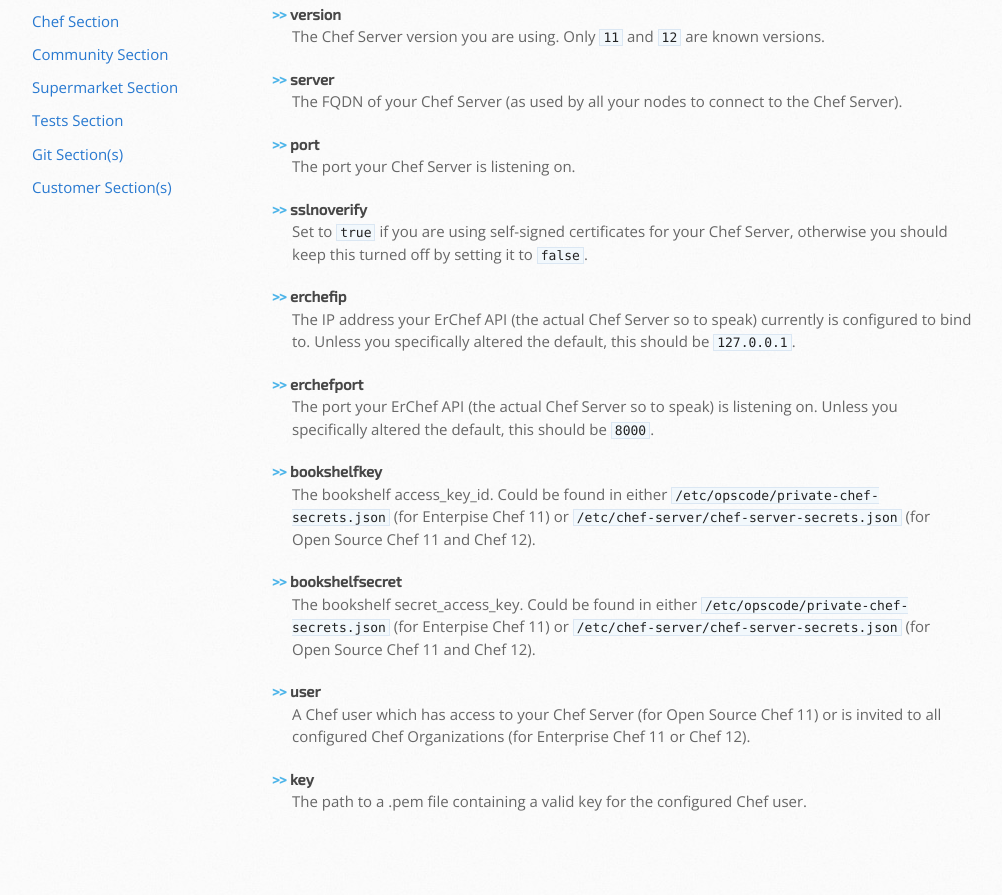
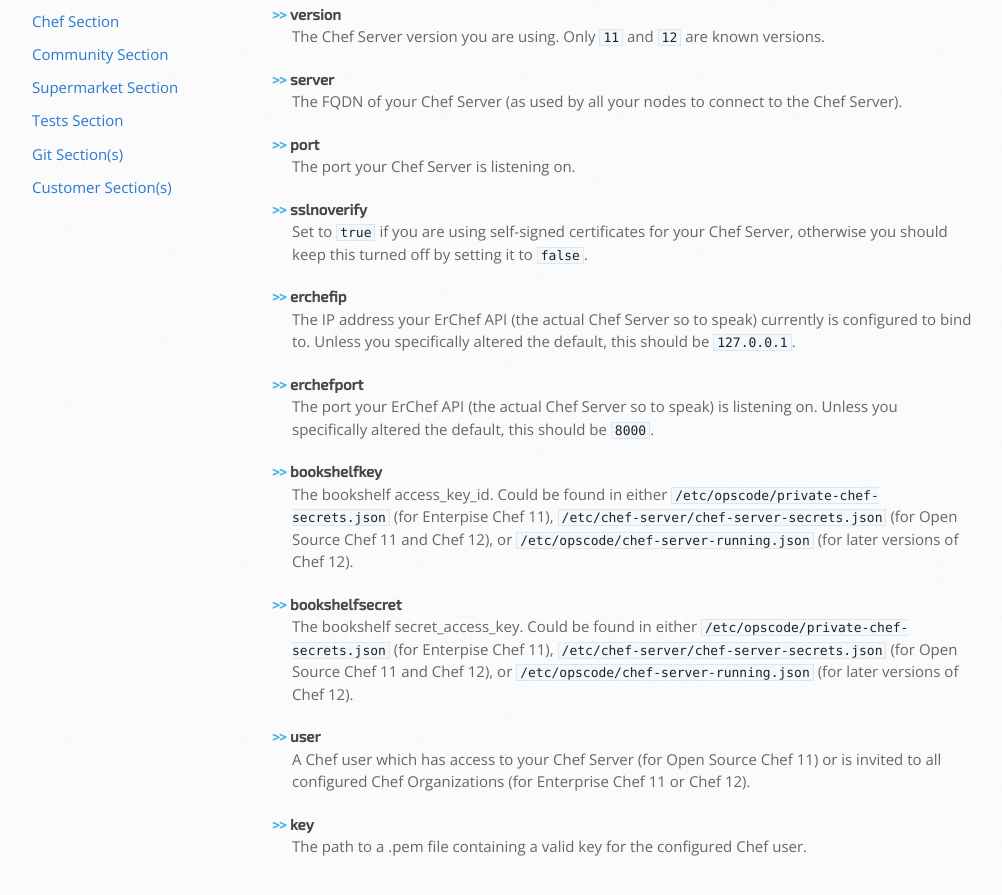
Before and after one commit to xanzy/xanzy.github.io, a Jekyll site: the page built from projects/chef-guard/configuration/chef_section.md, in a window 1280 px wide and 900 px high, scrolled down 734 px. Shown: the top 895 px of the window, without its empty margins (138-1140 px from the left). Built offline with Jekyll 4.4.1, drawn with Linux system fonts in a browser that asks for light colours; our own code applies the rules of GitHub Pages for plain Markdown files; before the commit the page ends 1589 px from its top, so only the background shows below that.

Commit message:
Another place to look for bookshelf key and secret

```diff
--- a/projects/chef-guard/configuration/chef_section.md
+++ b/projects/chef-guard/configuration/chef_section.md
@@ -44,10 +44,10 @@
 The port your ErChef API (the actual Chef Server so to speak) is listening on. Unless you specifically altered the default, this should be `8000`.
 
 #### bookshelfkey
-The bookshelf access_key_id. Could be found in either `/etc/opscode/private-chef-secrets.json` (for Enterpise Chef 11) or `/etc/chef-server/chef-server-secrets.json` (for Open Source Chef 11 and Chef 12).
+The bookshelf access_key_id. Could be found in either `/etc/opscode/private-chef-secrets.json` (for Enterpise Chef 11), `/etc/chef-server/chef-server-secrets.json` (for Open Source Chef 11 and Chef 12), or `/etc/opscode/chef-server-running.json` (for later versions of Chef 12).
 
 #### bookshelfsecret
-The bookshelf secret_access_key. Could be found in either `/etc/opscode/private-chef-secrets.json` (for Enterpise Chef 11) or `/etc/chef-server/chef-server-secrets.json` (for Open Source Chef 11 and Chef 12).
+The bookshelf secret_access_key. Could be found in either `/etc/opscode/private-chef-secrets.json` (for Enterpise Chef 11), `/etc/chef-server/chef-server-secrets.json` (for Open Source Chef 11 and Chef 12), or `/etc/opscode/chef-server-running.json` (for later versions of Chef 12).
 
 #### user
 A Chef user which has access to your Chef Server (for Open Source Chef 11) or is invited to all configured Chef Organizations (for Enterprise Chef 11 or Chef 12).
```
